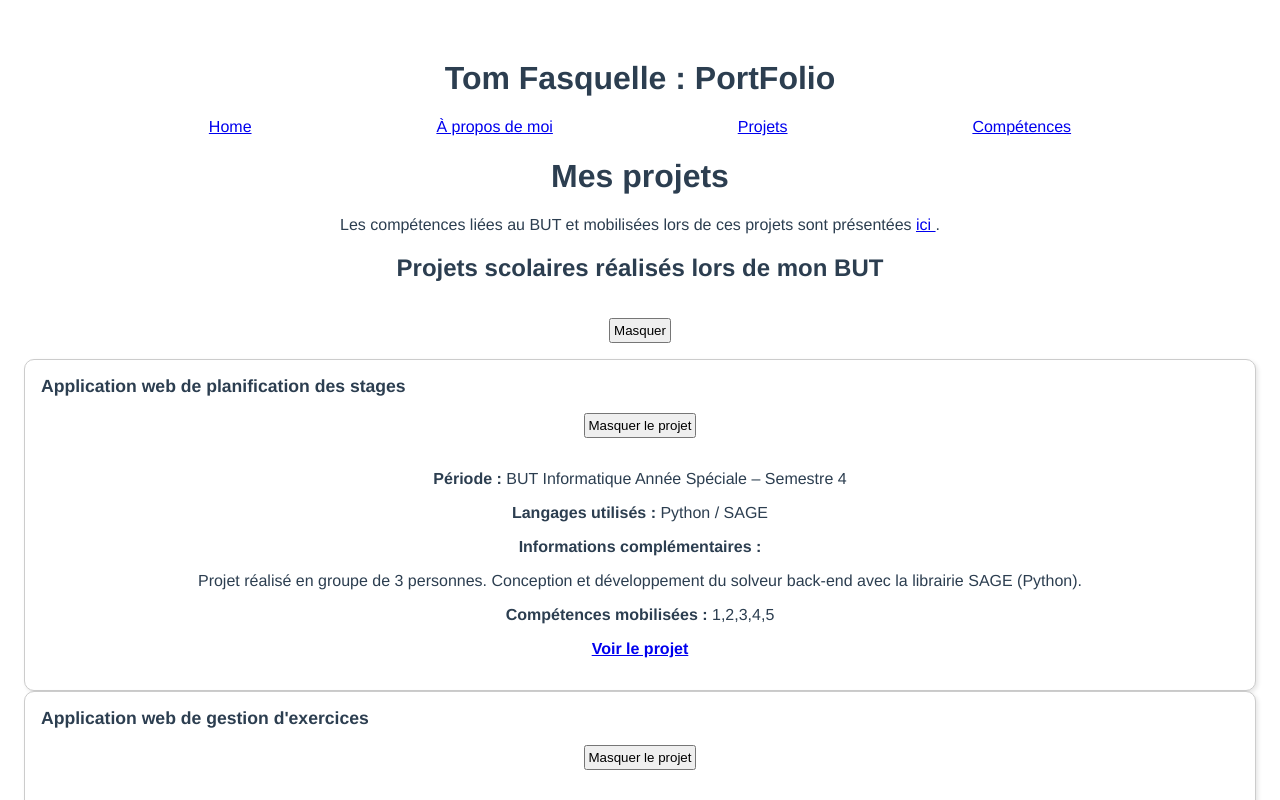
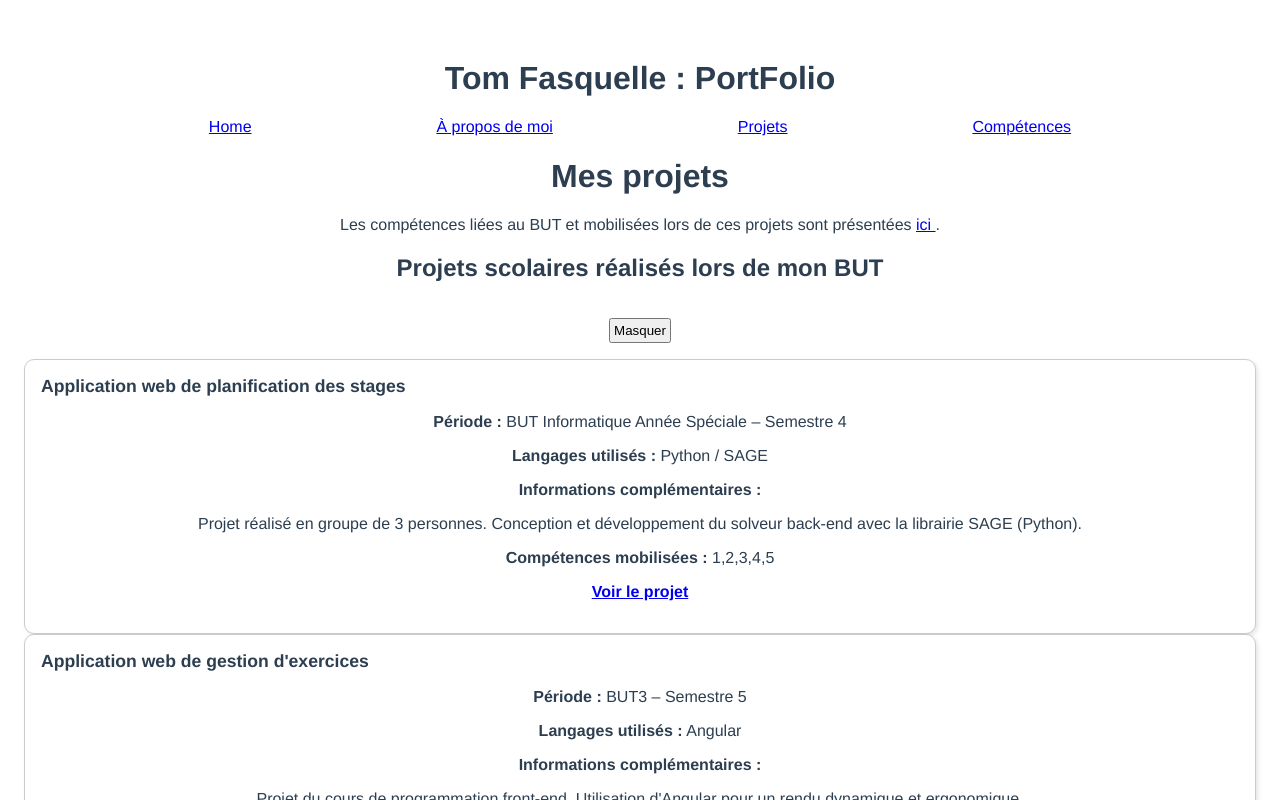
Before and after one commit to tomfsql/TomFolio, a Vue app: page /projects in a window 1280 px wide. Shown: the top 800 px of the page. Built offline with nearby package versions, Linux system fonts and the light colour scheme.

Commit message:
Removed some buttons, using only click on title to show

```diff
--- a/src/components/ProjectsPage.vue
+++ b/src/components/ProjectsPage.vue
@@ -6,7 +6,7 @@
 
 
     <div v-for="(categorieData, categorie) in groupedProjets" :key="categorie">
-      <h2>{{ categorieData.label || categorie }}</h2>
+      <h2 @click="toggleCategory(categorie)">{{ categorieData.label || categorie }}</h2>
 
       <button @click="toggleCategory(categorie)">
         {{ showCategories[categorie] ? 'Masquer' : 'Afficher' }}
@@ -15,10 +15,7 @@
       <div v-if="showCategories[categorie]">
         <div v-for="projet in categorieData.projets" :key="projet.id">
           <div class="card">
-            <h3>{{ projet.titre }}</h3>
-            <button @click="toggleProject(projet.id)">
-              {{ showProjects[projet.id] ? 'Masquer' : 'Afficher' }} le projet
-            </button>
+            <h3 @click="toggleProject(projet.id)">{{ projet.titre }} {{ !showProjects[projet.id] ? ' - ' + projet.techno : '' }}</h3>
             <div v-if="showProjects[projet.id]">
               <p><strong>Période :</strong> {{ projet.date }}</p>
               <p><strong>Langages utilisés :</strong> {{ projet.techno }}</p>
```
